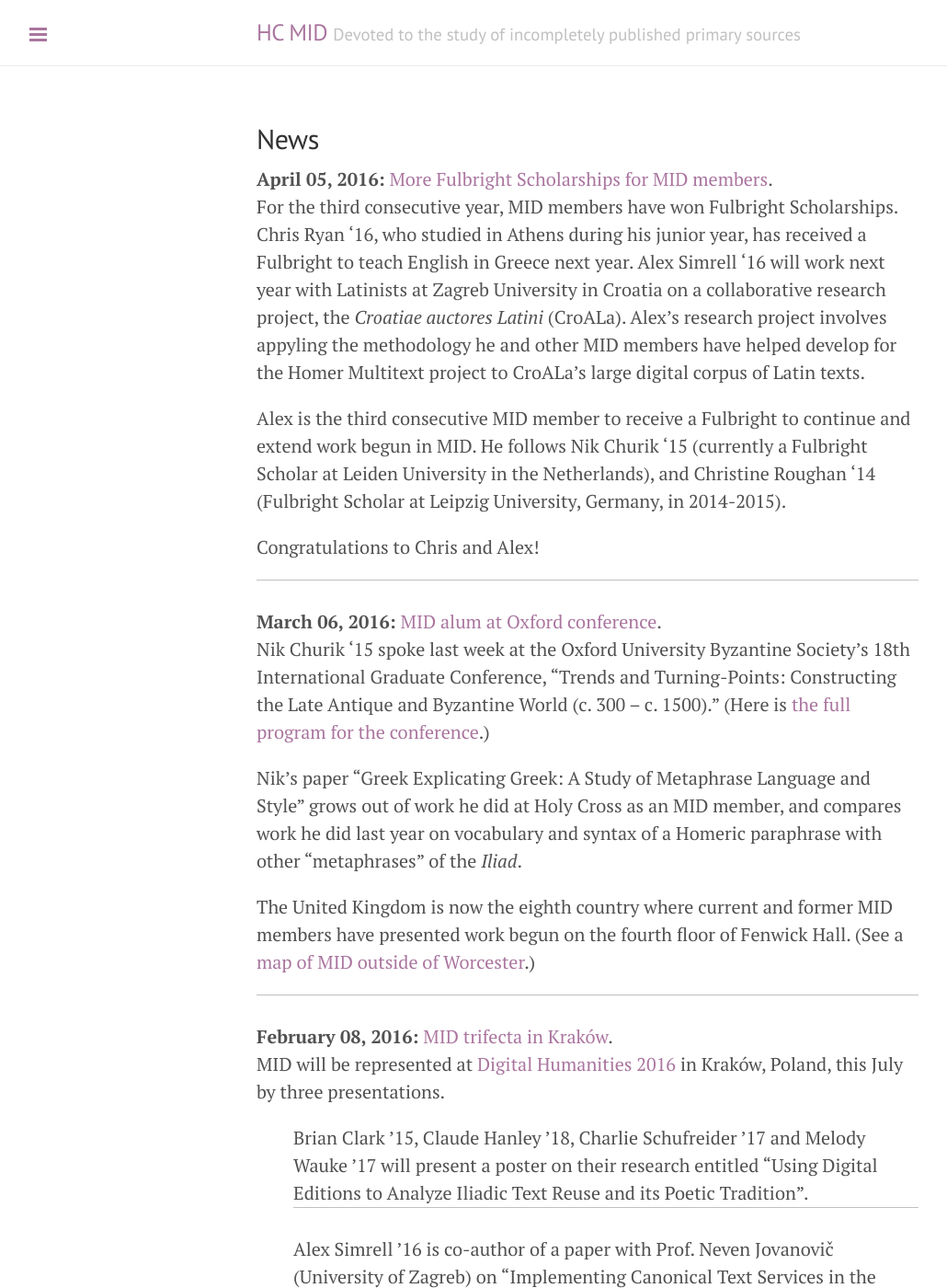
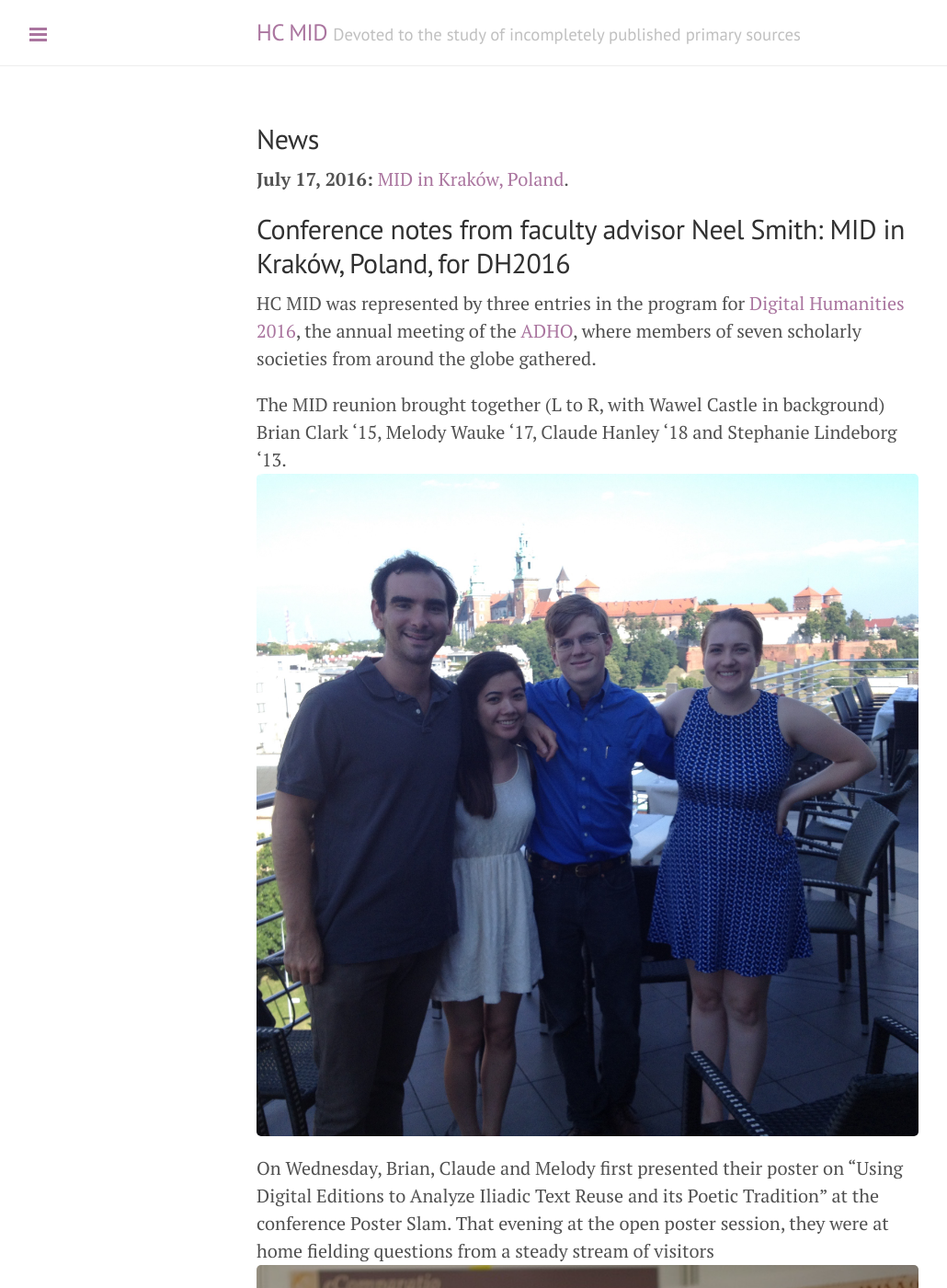
Before and after one commit to HCMID/HCMID.github.io, a Jekyll site: the page built from news/index.md, in a window 1280 px wide and 1400 px high. Shown: the whole window at 92% size, without its empty margins (1-1031 px from the left). Built offline with Jekyll 4.4.1, drawn with Linux system fonts in a browser that asks for light colours; some of the changed text lies outside the part shown.

Commit message:
Add DH2016 post

```diff
--- /dev/null
+++ b/_posts/2016-07-17-krakow.md
@@ -0,0 +1,37 @@
+---
+title: "MID in Kraków, Poland"
+layout: post
+---
+
+
+## Conference notes from faculty advisor Neel Smith: MID in Kraków, Poland, for DH2016
+
+
+HC MID was represented by three entries in the program for [Digital Humanities 2016](http://dh2016.adho.org/), the annual meeting of the [ADHO](http://adho.org/), where members of seven scholarly societies from around the globe gathered.
+
+The MID reunion brought together (L to R, with Wawel Castle in background) Brian Clark '15,  Melody Wauke '17, Claude Hanley '18 and Stephanie Lindeborg '13. ![](http://hcmid.github.io/imgs/reunion.jpg)
+
+
+On Wednesday, Brian, Claude and Melody first presented their poster on "Using Digital Editions to Analyze Iliadic Text Reuse and its Poetic Tradition"  at the conference Poster Slam. That evening at the open poster session, they were at home fielding questions from a steady stream of visitors
+![](http://hcmid.github.io/imgs/poster-trim.png) ![](http://hcmid.github.io/imgs/poster2.jpg)
+(The [published abstract](http://dh2016.adho.org/abstracts/25) of their paper was co-authored with Charlie Schufreider ’17.)
+
+
+When we went out for dinner afterwards, they were still smiling, and still fully badged up! ![](http://hcmid.github.io/imgs/dinner.jpg)
+
+On Thursday, Alex Simrell '16 was colisted on the program with his mentor in Zagreb (when Alex will be a Fulbright Scholar next year), Neven Jovanović.  Seen here asking Stephanie a question at her presentation, ![](http://hcmid.github.io/imgs/vanquisher-of-krak.png) Prof. Jovanović presented their join paper "Implementing Canonical Text Services in the Croatiae Auctores Latini Digital Collection." (Abstract [here](http://dh2016.adho.org/abstracts/229).)
+
+
+
+In the following session, Stephanie and I spoke on "Comparing Digital Scholarly Editions".  (Our abstract is [here](http://dh2016.adho.org/abstracts/141). )  Stephanie was completely calm before our presentation, ![](http://hcmid.github.io/imgs/pre-talk.png) and was able to keep smiling when it was my turn to talk. ![](http://hcmid.github.io/imgs/thurs-talk.png)
+
+Stephanie and I also took advantage of the official DH2016 conference cut out. ![](http://hcmid.github.io/imgs/cheesy.jpg)
+
+
+And of course we all ganged up for a Purple Photo. ![](http://hcmid.github.io/imgs/purple.jpg)
+
+
+
+
+
+But with MID classes of '13, '15, '16 and '17 on the program, I can't help but ask:  class of '14, don't forget us!  We want to stay in touch with you, too!
```
Also changed, not shown: index.md (+4 -6 lines).
